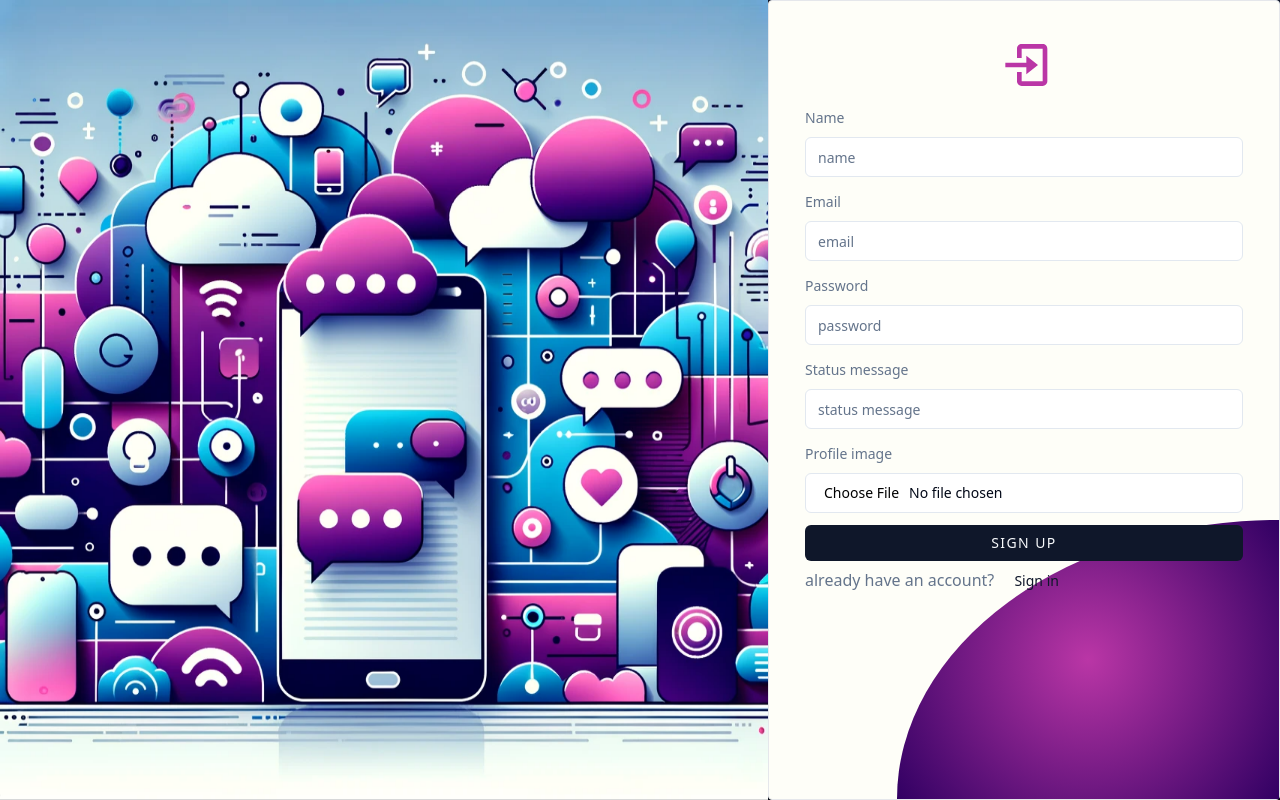
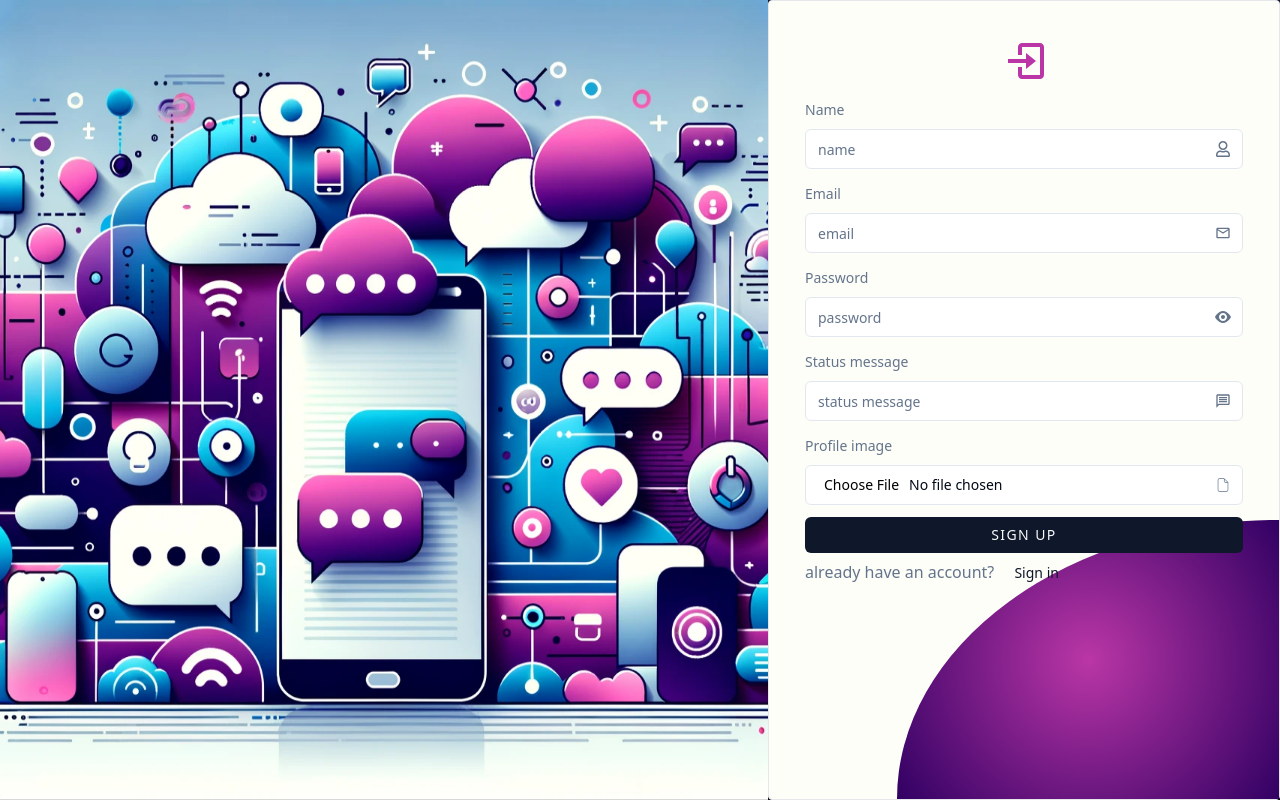
Before and after one commit to anton-lokianov/chat-app, a React (Vite) app in the folder client/: page / in a window 1280 px wide. Both pictures are taken after a click on the button "Sign up". Built offline with nearby package versions, Linux system fonts and the light colour scheme.

Commit message:
Update form validations and UI components

```diff
--- a/client/src/components/features/SignInForm.tsx
+++ b/client/src/components/features/SignInForm.tsx
@@ -15,12 +15,17 @@ import {
   SignInFormValidationType,
 } from './../../validations/signInFormValidation';
 import { zodResolver } from '@hookform/resolvers/zod';
+import { MdOutlineMailOutline } from 'react-icons/md';
+import { GoEye } from 'react-icons/go';
+import { GoEyeClosed } from 'react-icons/go';
+import { useState } from 'react';
 
 type SignInFormProps = {
   onToggleAuthMode: () => void;
 };
 
 export const SignInForm = ({ onToggleAuthMode }: SignInFormProps) => {
+  const [showPassword, setShowPassword] = useState(false);
   const form = useForm<SignInFormValidationType>({
     resolver: zodResolver(signInFormValidation),
     defaultValues: {
@@ -29,16 +34,20 @@ export const SignInForm = ({ onToggleAuthMode }: SignInFormProps) => {
     },
   });
 
+  const handleShowPassword = () => {
+    setShowPassword((prev) => !prev);
+  };
+
   const onSubmit = (data: SignInFormValidationType) => {};
 
   return (
     <Form {...form}>
       <form
         onSubmit={form.handleSubmit(onSubmit)}
-        className='space-y-6 h-screen relative w-full bg-[#FEFEF8] p-9 rounded-sm shadow-md shadow-black border border-gray-200 singIn_form'
+        className='space-y-6 h-full relative w-full bg-[#FEFEF8] p-9 rounded-sm shadow-md shadow-black border border-gray-200 singIn_form'
       >
-        <div className='flex justify-center items-center text-slate-800 font-bold text-[1.3rem]'>
-          <BiLogIn className='text-[3.5rem] text-[#ba36a6]' />
+        <div className='flex justify-center items-center'>
+          <BiLogIn className='text-[3rem] text-[#ba36a6]' />
         </div>
         <FormField
           control={form.control}
@@ -47,7 +56,11 @@ export const SignInForm = ({ onToggleAuthMode }: SignInFormProps) => {
             <FormItem>
               <FormLabel className='text-slate-500'>Email</FormLabel>
               <FormControl>
-                <Input placeholder='email' {...field} />
+                <Input
+                  placeholder='email'
+                  icon={<MdOutlineMailOutline />}
+                  {...field}
+                />
               </FormControl>
               <FormMessage />
             </FormItem>
@@ -60,7 +73,24 @@ export const SignInForm = ({ onToggleAuthMode }: SignInFormProps) => {
             <FormItem>
               <FormLabel className='text-slate-500'>Password</FormLabel>
               <FormControl>
-                <Input placeholder='password' {...field} />
+                <Input
+                  type={showPassword ? 'text' : 'password'}
+                  placeholder='password'
+                  icon={
+                    showPassword ? (
+                      <GoEyeClosed
+                        className='cursor-pointer'
+                        onClick={handleShowPassword}
+                      />
+                    ) : (
+                      <GoEye
+                        className='cursor-pointer'
+                        onClick={handleShowPassword}
+                      />
+                    )
+                  }
+                  {...field}
+                />
               </FormControl>
               <FormMessage />
             </FormItem>
--- a/client/src/components/features/SignUpForm.tsx
+++ b/client/src/components/features/SignUpForm.tsx
@@ -15,12 +15,20 @@ import {
   signUpFormValidation,
   SignUpFormValidationType,
 } from './../../validations/signUpFormValidation';
+import { MdOutlineMailOutline } from 'react-icons/md';
+import { GoEye } from 'react-icons/go';
+import { GoEyeClosed } from 'react-icons/go';
+import { useState } from 'react';
+import { FaRegUser } from 'react-icons/fa';
+import { MdOutlineMessage } from 'react-icons/md';
+import { CiFileOn } from 'react-icons/ci';
 
 type SignUpFormProps = {
   onToggleAuthMode: () => void;
 };
 
 export const SignUpForm = ({ onToggleAuthMode }: SignUpFormProps) => {
+  const [showPassword, setShowPassword] = useState(false);
   const form = useForm<SignUpFormValidationType>({
     resolver: zodResolver(signUpFormValidation),
     defaultValues: {
@@ -32,16 +40,20 @@ export const SignUpForm = ({ onToggleAuthMode }: SignUpFormProps) => {
     },
   });
 
+  const handleShowPassword = () => {
+    setShowPassword((prev) => !prev);
+  };
+
   const onSubmit = (data: SignUpFormValidationType) => {};
 
   return (
     <Form {...form}>
       <form
         onSubmit={form.handleSubmit(onSubmit)}
-        className='space-y-3 h-screen w-full relative bg-[#FEFEF8] p-9 rounded-sm shadow-md shadow-black border border-gray-200 singUp_form'
+        className='space-y-3 w-full h-full relative bg-[#FEFEF8] p-9 rounded-sm shadow-md shadow-black border border-gray-200 singUp_form'
       >
-        <div className='flex justify-center items-center text-slate-800 font-bold text-[1.3rem]'>
-          <BiLogIn className='text-[3.5rem] text-[#ba36a6]' />
+        <div className='flex justify-center items-center'>
+          <BiLogIn className='text-[3rem] text-[#ba36a6]' />
         </div>
         <FormField
           control={form.control}
@@ -50,7 +62,7 @@ export const SignUpForm = ({ onToggleAuthMode }: SignUpFormProps) => {
             <FormItem>
               <FormLabel className='text-slate-500'>Name</FormLabel>
               <FormControl>
-                <Input placeholder='name' {...field} />
+                <Input placeholder='name' icon={<FaRegUser />} {...field} />
               </FormControl>
               <FormMessage />
             </FormItem>
@@ -63,7 +75,11 @@ export const SignUpForm = ({ onToggleAuthMode }: SignUpFormProps) => {
             <FormItem>
               <FormLabel className='text-slate-500'>Email</FormLabel>
               <FormControl>
-                <Input placeholder='email' {...field} />
+                <Input
+                  placeholder='email'
+                  icon={<MdOutlineMailOutline />}
+                  {...field}
+                />
               </FormControl>
               <FormMessage />
             </FormItem>
@@ -76,7 +92,24 @@ export const SignUpForm = ({ onToggleAuthMode }: SignUpFormProps) => {
             <FormItem className='z-40 relative'>
               <FormLabel className='text-slate-500'>Password</FormLabel>
               <FormControl>
-                <Input placeholder='password' {...field} />
+                <Input
+                  type={showPassword ? 'text' : 'password'}
+                  placeholder='password'
+                  icon={
+                    showPassword ? (
+                      <GoEyeClosed
+                        className='cursor-pointer'
+                        onClick={handleShowPassword}
+                      />
+                    ) : (
+                      <GoEye
+                        className='cursor-pointer'
+                        onClick={handleShowPassword}
+                      />
+                    )
+                  }
+                  {...field}
+                />
               </FormControl>
               <FormMessage />
             </FormItem>
@@ -89,7 +122,11 @@ export const SignUpForm = ({ onToggleAuthMode }: SignUpFormProps) => {
             <FormItem className='z-40 relative'>
               <FormLabel className='text-slate-500'>Status message</FormLabel>
               <FormControl>
-                <Input placeholder='status message' {...field} />
+                <Input
+                  placeholder='status message'
+                  icon={<MdOutlineMessage />}
+                  {...field}
+                />
               </FormControl>
               <FormMessage />
             </FormItem>
@@ -102,7 +139,7 @@ export const SignUpForm = ({ onToggleAuthMode }: SignUpFormProps) => {
             <FormItem className='z-40 relative'>
               <FormLabel className='text-slate-500'>Profile image</FormLabel>
               <FormControl>
-                <Input type='file' {...field} />
+                <Input type='file' icon={<CiFileOn />} {...field} />
               </FormControl>
               <FormMessage />
             </FormItem>
--- a/client/src/components/ui/Button.tsx
+++ b/client/src/components/ui/Button.tsx
@@ -44,9 +44,14 @@ const Button = React.forwardRef<HTMLButtonElement, ButtonProps>(
   ({ className, variant, size, ...props }, ref) => {
     return (
       <motion.button
-        whileHover={{ scale: 1.02 }}
+        whileHover={{ scale: 1.01 }}
         whileTap={{ scale: 0.99 }}
-        transition={{ duration: 0.1, type: 'spring' }}
+        transition={{
+          duration: 0.1,
+          type: 'spring',
+          bounce: 0.5,
+          stiffness: 200,
+        }}
         className={cn(buttonVariants({ variant, size, className }))}
         ref={ref}
         {...props}
--- a/client/src/components/ui/Input.tsx
+++ b/client/src/components/ui/Input.tsx
@@ -3,11 +3,14 @@ import * as React from 'react';
 import { cn } from '@/lib/utils';
 
 export interface InputProps
-  extends React.InputHTMLAttributes<HTMLInputElement> {}
+  extends React.InputHTMLAttributes<HTMLInputElement> {
+  icon?: React.ReactNode;
+}
 
 const Input = React.forwardRef<HTMLInputElement, InputProps>(
-  ({ className, type, ...props }, ref) => {
+  ({ className, type, icon, ...props }, ref) => {
     return (
+      <div className='relative block'>
         <input
           type={type}
           className={cn(
@@ -17,6 +20,12 @@ const Input = React.forwardRef<HTMLInputElement, InputProps>(
           ref={ref}
           {...props}
         />
+        {icon && (
+          <div className='absolute right-3 top-3 text-muted-foreground'>
+            {icon}
+          </div>
+        )}
+      </div>
     );
   },
 );
--- a/client/src/pages/_auth/auth.tsx
+++ b/client/src/pages/_auth/auth.tsx
@@ -60,7 +60,7 @@ const Auth = () => {
       <motion.div
         animate={isSignIn ? 'signIn' : 'signUp'}
         variants={isMobile ? mobileFormVariants : formVariants}
-        className='w-full h-full md:w-2/5 absolute  left-0 flex justify-center items-center'
+        className='w-full h-screen md:w-2/5 flex justify-center items-center'
         initial={false}
       >
         {isSignIn ? (
@@ -74,7 +74,7 @@ const Auth = () => {
         src={img}
         animate={isSignIn ? 'signIn' : 'signUp'}
         variants={imageVariants}
-        className='hidden w-3/5 absolute right-0 h-full md:block'
+        className='hidden w-3/5 h-screen md:block'
         alt='chat-app'
       />
     </div>
--- a/client/src/validations/signInFormValidation.ts
+++ b/client/src/validations/signInFormValidation.ts
@@ -6,8 +6,8 @@ export const signInFormValidation = z.object({
   }),
   password: z
     .string()
-    .min(3, {
-      message: 'Password must be at least 3 characters long',
+    .min(1, {
+      message: "Password can't be empty",
     })
     .max(20, {
       message: 'Password must be at most 20 characters long',
--- a/client/src/validations/signUpFormValidation.ts
+++ b/client/src/validations/signUpFormValidation.ts
@@ -19,7 +19,7 @@ export const signUpFormValidation = z.object({
     message: 'Status message must be at most 100 characters long',
   }),
 
-  profileImage: z.string().nullable(),
+  profileImage: z.string(),
 });
 
 export type SignUpFormValidationType = z.infer<typeof signUpFormValidation>;
```
Lines whose indentation alone changed are shown as unchanged.
